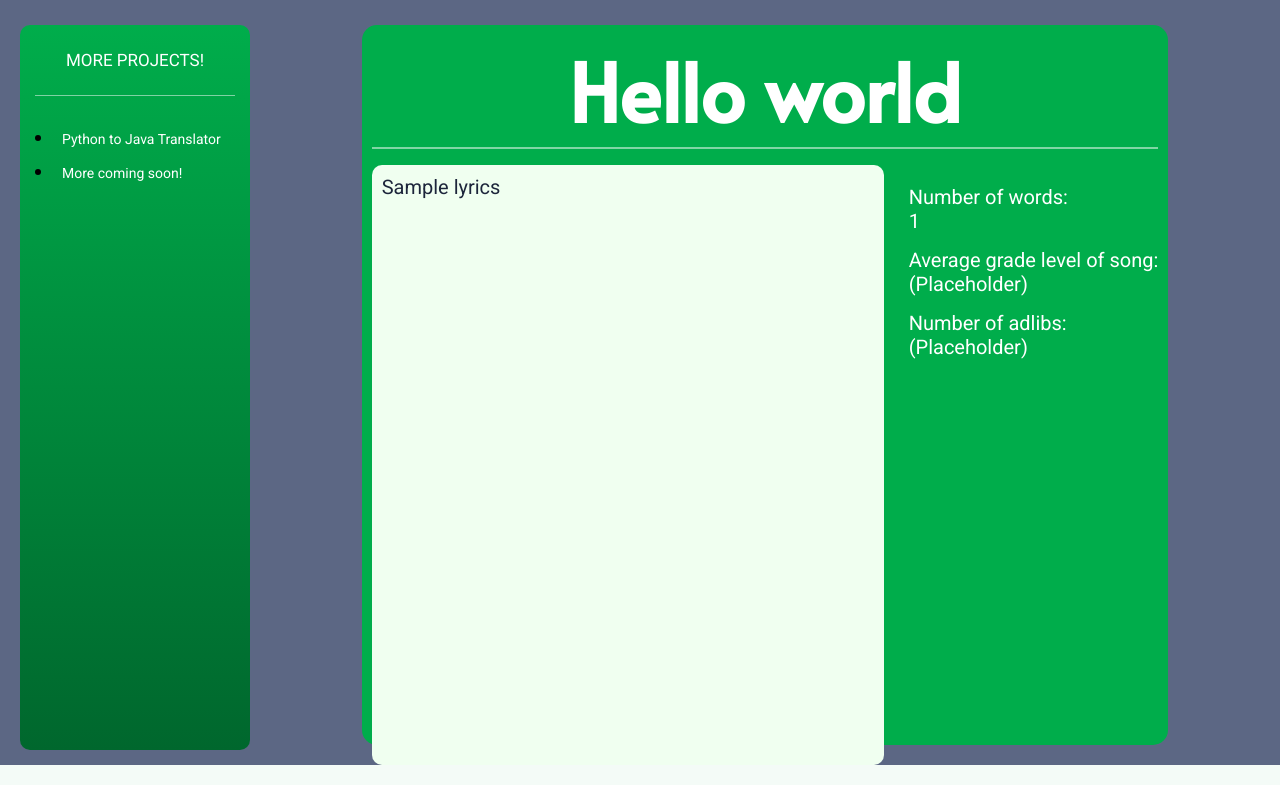
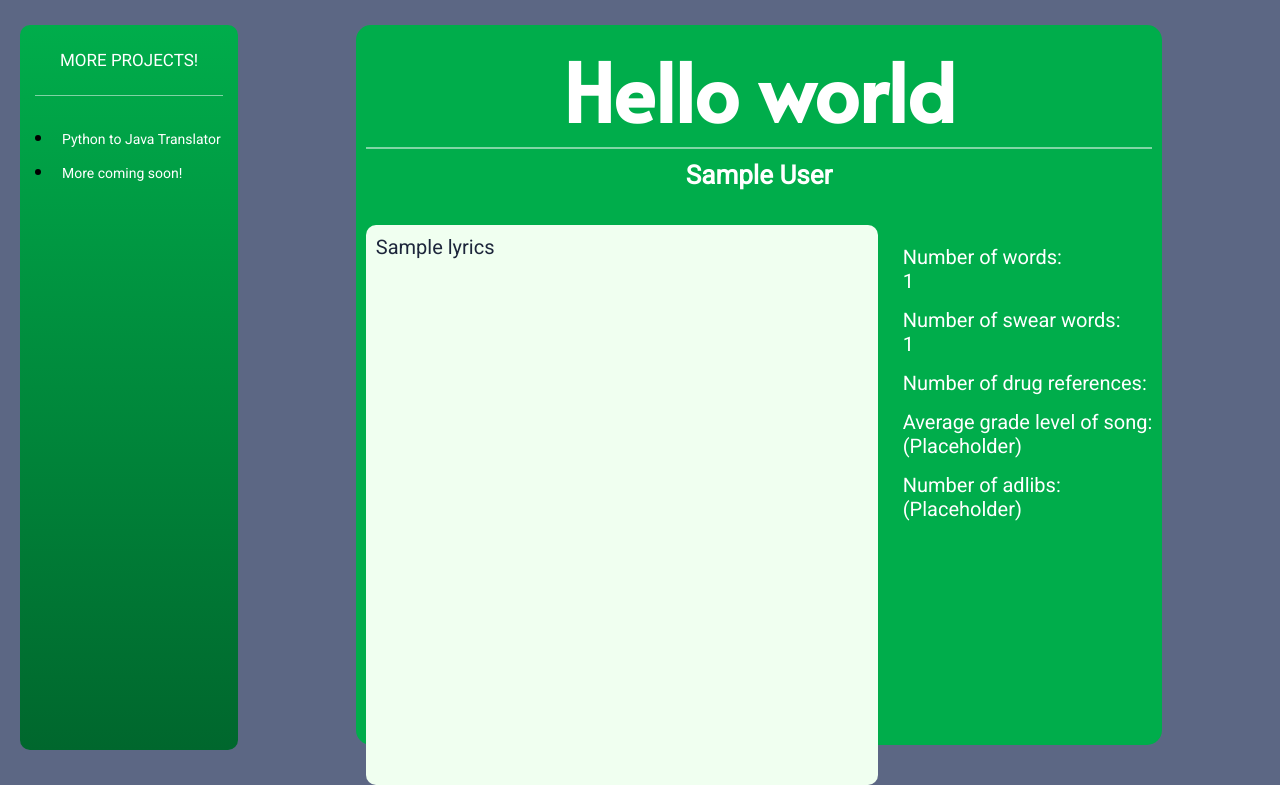
Before and after one commit to parkerswanson19/PythonJavaTranslator, a Django app: template templates/rap-analyzer2.html in a window 1280 px wide. Shown: the part 50-835 px from the top of the page. Run offline with Django 3.2, Linux system fonts and the light colour scheme; the template is opened without the code that fills it: most values are stand-ins (such as "Sample title", 1, 10 or a date in 2020).

Commit message:
Fixed some more things... Very basic

```diff
--- a/static/PythonJavaTranslator/css/rap-analyzer.css
+++ b/static/PythonJavaTranslator/css/rap-analyzer.css
@@ -103,6 +103,13 @@ h1:after {
 
 }
 
+.body-box h2 {
+    text-align: center;
+    padding: 15px;
+    font-size: 130%;
+    color: white;
+}
+
 .body {
     flex: 1;
     display: flex;
@@ -159,7 +166,8 @@ form {
     height: 100%;
     margin-left: 20px;
     flex: 0 1 auto;
-    width: 230px;
+    width: auto;
+    max-width: 230px;
     position: relative; /* Fixed Sidebar (stay in place on scroll) */
     bottom: 0; /* Stay at the top */
     left: 0;
@@ -208,7 +216,7 @@ textarea {
     margin-top: 20px;
     padding: 10px;
     width: 40vw;
-    height: 75vh;
+    height: 70vh;
     /*background-color: #4cb963;*/
     /*background-color: #a0eade;*/
     background-color: #f0fff0;
--- a/templates/rap-analyzer.html
+++ b/templates/rap-analyzer.html
@@ -23,7 +23,7 @@
     <div class="sidebar">
         <h2 class="sidebar-header">MORE PROJECTS!</h2>
         <li><a href="/translator/">Python to Java Translator</a></li>
-        <li><a href="/#">Raspberry PI</a></li>
+        <li><a href="/#/">More coming soon!</a></li>
     </div>
     <div class="body-content">
         <div class="body-box">
--- a/templates/rap-analyzer2.html
+++ b/templates/rap-analyzer2.html
@@ -23,15 +23,18 @@
     <div class="sidebar">
         <h2 class="sidebar-header">MORE PROJECTS!</h2>
         <li><a href="/translator/">Python to Java Translator</a></li>
-        <li><a href="/#">More coming soon!</a></li>
+        <li><a href="/#/">More coming soon!</a></li>
     </div>
     <div class="body-content">
         <div class="body-box">
             <h1>Hello world</h1>
+            <h2>{{ code.full_name }}</h2>
             <div class="row">
-                <textarea class="lyrics-output">{{ code.lyrics }}</textarea>
+                <textarea class="lyrics-output" readonly="readonly">{{ code.lyrics }}</textarea>
                 <ul>
                     <li>Number of words:<br>{{ code.num_of_words }}</li>
+                    <li>Number of swear words:<br>{{ code.num_of_swear_words }}</li>
+                    <li>Number of drug references:<br></li>
                     <li>Average grade level of song:<br>(Placeholder)</li>
                     <li>Number of adlibs:<br>(Placeholder)</li>
                 </ul>
```
Also changed, not shown: RapAnalyzer/models.py (+20 -1 lines).
